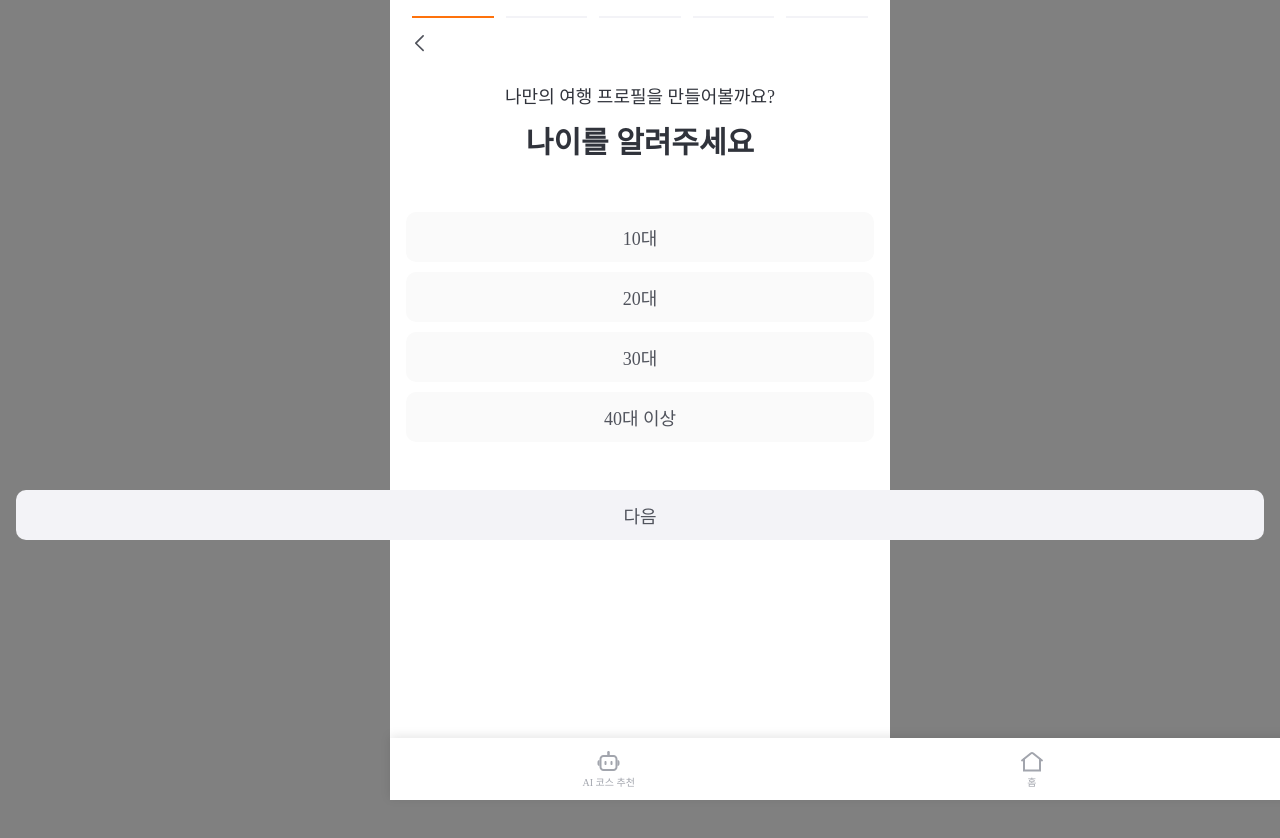
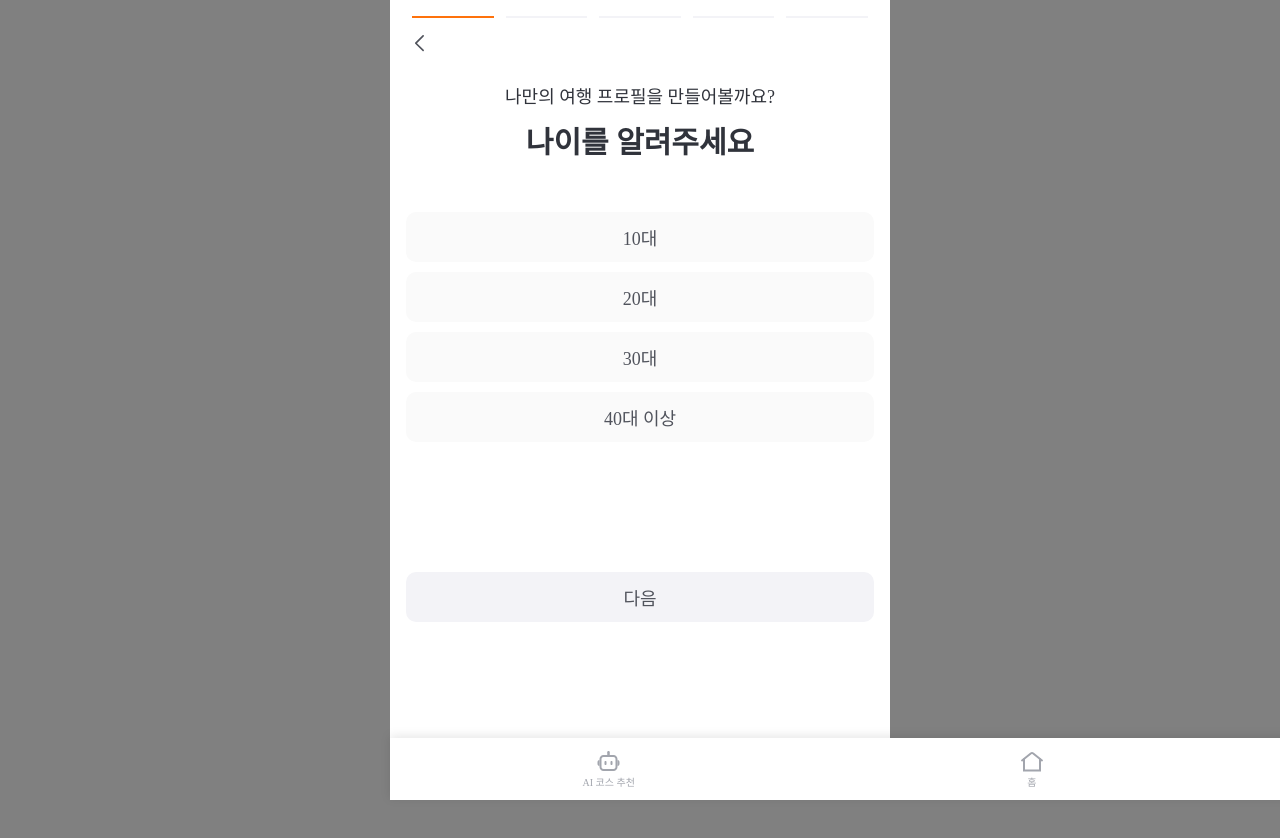
Before and after one commit to osohyun0224/Web-Vital-Swipe, a React (Vite) app: page /qna in a window 1280 px wide. Shown: the top 838 px of the page. Built offline with nearby package versions, Linux system fonts and the light colour scheme; a web font is replaced by a local one.

Commit message:
🐛 fix :: z-index 때문에 중첩되는 마진 값 모두 수정

```diff
--- a/src/pages/AiQuestionProfile.jsx
+++ b/src/pages/AiQuestionProfile.jsx
@@ -8,13 +8,13 @@ import FirstQuestion from "../components/ProfileQuestion/FirstQuestion";
 import SecondQuestion from "../components/ProfileQuestion/SecondQuestion";
 import ThirdQuestion from "../components/ProfileQuestion/ThridQuestion";
 import FourQuestion from "../components/ProfileQuestion/FourQuestion";
-import FiveQuestion from "../components/PlanQuestion/FiveQuestion";
+
+const QuestionContainer = styled.div`
+  height:500px;
+`;
+
 
 const ButtonContainer = styled.div`
-  position: fixed;
-  bottom: 260px;
-  left: 16px;
-  right: 16px;
   display: flex;
   padding: 12px 73px;
   justify-content: center;
@@ -60,10 +60,12 @@ const AiQuesionProfile = () => {
     <div>
       <HeaderProgressiveBar activeIndex={activeIndex} />
       <Header/>
+      <QuestionContainer>
       {activeIndex === 0 && <FirstQuestion onAgeChange={setSelectedAges} />}
       {activeIndex === 1 && <SecondQuestion onHowManyChange={setSelectedHowManys} />}
       {activeIndex === 2 && <ThirdQuestion onRangeChange={setSelectedRange} />}
       {activeIndex === 3 && <FourQuestion onReasonChange={setSelecedTraffice} />}
+      </QuestionContainer>
       <ButtonContainer
         onClick={handleNext}
         style={{
--- a/src/pages/CourseResult.jsx
+++ b/src/pages/CourseResult.jsx
@@ -40,6 +40,7 @@ const CardsContainer = styled.div`
   align-items: center;
   gap: 20px;
   padding: 20px;
+  margin-bottom:130px;
 `;
 
 const ButtonContainer = styled.div`
@@ -81,8 +82,8 @@ const Overlay = styled.div`
   left: 0;
   right: 0;
   bottom: 0;
-  background-color: rgba(0, 0, 0, 0.5);  // Adjust the opacity as needed
-  z-index: 1000;  // Ensure it's below the modal but above everything else
+  background-color: rgba(0, 0, 0, 0.5);
+  z-index: 1000;
   display: ${({ isVisible }) => isVisible ? 'block' : 'none'};
 `;
 
```
